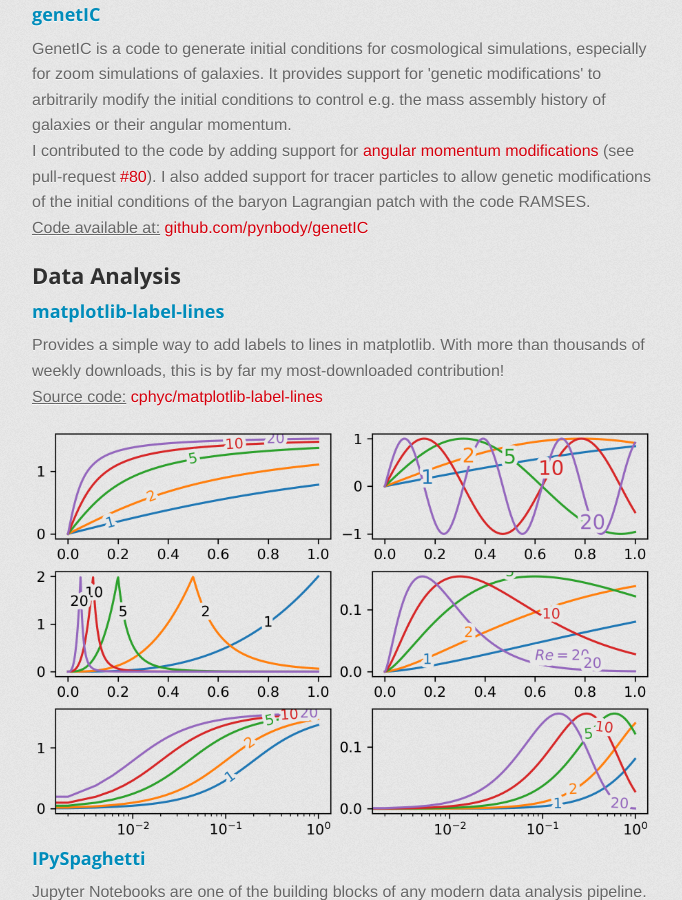
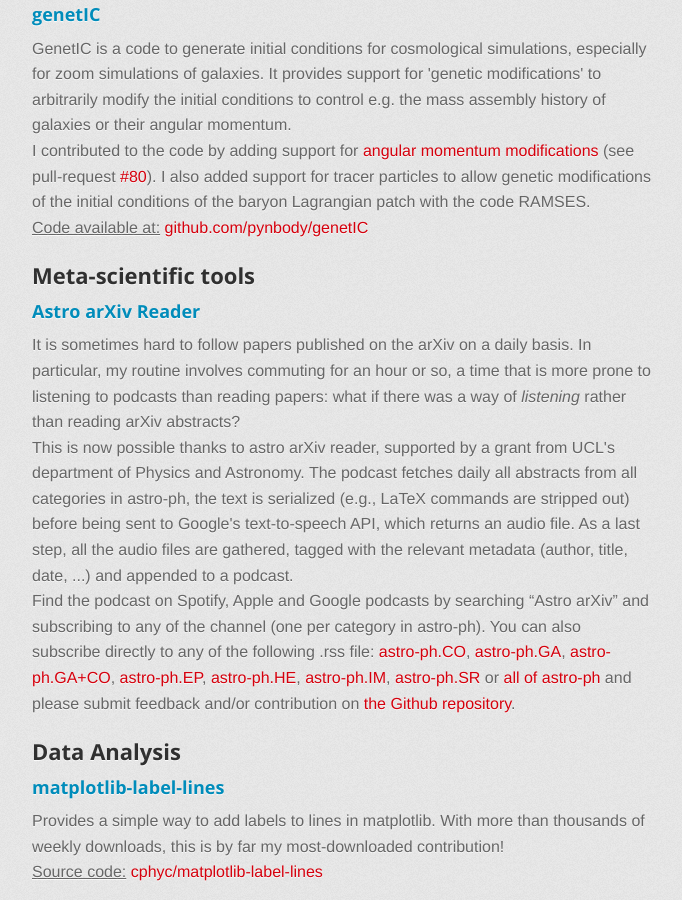
Before and after one commit to cphyc/cphyc.github.io, a Jekyll site: the page built from codes/index.html, in a window 1280 px wide and 900 px high, scrolled down 1352 px. Shown: the whole window, without its empty margins (298-980 px from the left). Built offline with Jekyll 4.4.1, drawn with Linux system fonts in a browser that asks for light colours; nearby versions of some CDN libraries; some of the changed text lies outside the part shown.

Commit message:
Add section about arxiv reader

```diff
--- a/codes/index.html
+++ b/codes/index.html
@@ -57,6 +57,22 @@
   </p>
 </section>
 
+<h2>Meta-scientific tools</h2>
+
+<section itemscope itemtype="http://schema.org/SoftwareSourceCode">
+  <h3 itemprop="name">Astro arXiv Reader</h3>
+  <p>
+    It is sometimes hard to follow papers published on the arXiv on a daily basis.
+    In particular, my routine involves commuting for an hour or so, a time that is more prone to listening to podcasts than reading papers: what if there was a way of <em>listening</em> rather than reading arXiv abstracts?
+    <br>
+    This is now possible thanks to astro arXiv reader, supported by a grant from UCL's department of Physics and Astronomy. The podcast fetches daily all abstracts from all categories in astro-ph, the text is serialized (e.g., LaTeX commands are stripped out) before being sent to Google's text-to-speech API, which returns an audio file. As a last step, all the audio files are gathered, tagged with the relevant metadata (author, title, date, ...) and appended to a podcast.
+    <br>
+    Find the podcast on Spotify, Apple and Google podcasts by searching “Astro arXiv” and subscribing to any of the channel (one per category in astro-ph).
+    You can also subscribe directly to any of the following .rss file:
+    <a href="https://pub.cphyc.me/Science/arxiv/podcast_CO.xml">astro-ph.CO</a>, <a href="https://pub.cphyc.me/Science/arxiv/podcast_GA.xml">astro-ph.GA</a>, <a href="https://pub.cphyc.me/Science/arxiv/podcast_GACO.xml">astro-ph.GA+CO</a>, <a href="https://pub.cphyc.me/Science/arxiv/podcast_EP.xml">astro-ph.EP</a>, <a href="https://pub.cphyc.me/Science/arxiv/podcast_HE.xml">astro-ph.HE</a>, <a href="https://pub.cphyc.me/Science/arxiv/podcast_IM.xml">astro-ph.IM</a>, <a href="https://pub.cphyc.me/Science/arxiv/podcast_SR.xml">astro-ph.SR</a> or <a href="https://pub.cphyc.me/Science/arxiv/podcast.xml">all of astro-ph</a> and please submit feedback and/or contribution on <a href="https://github.com/cphyc/arxiv_reader">the Github repository</a>.
+  </p>
+</section>
+
 <h2>Data Analysis</h2>
 
 <section itemscope itemtype="http://schema.org/SoftwareSourceCode">
@@ -91,7 +107,7 @@
 </section>
 
 
-<h2>Non scientific codes</h2>
+<h2>Non-scientific codes</h2>
 <section itemscope itemtype="http://schema.org/SoftwareSourceCode">
   <h3 itemprop="name">Cycling optimizer</h3>
   <p>
```
